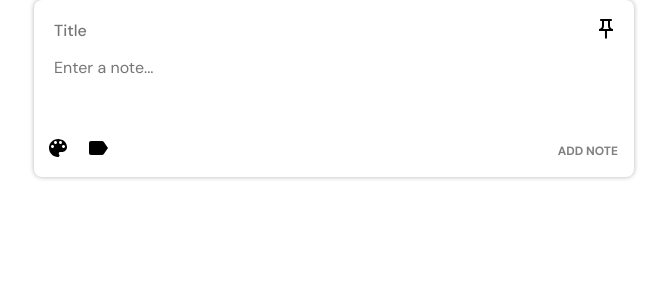
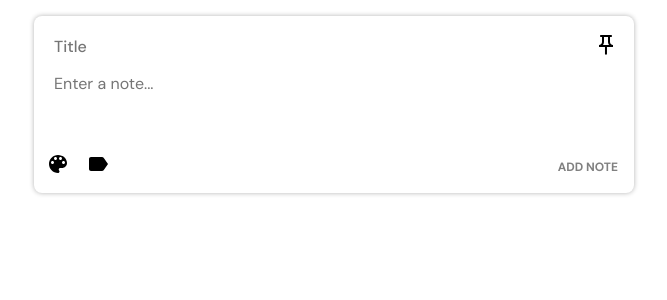
Before and after one commit to tejpatelme/my-notes-app, a React (Create React App) app: page / in a window 1280 px wide. Shown: the top 300 px of the page, without its empty margins (306-973 px from the left). Built offline with nearby package versions, Linux system fonts and the light colour scheme.

Commit message:
style : added global styles

```diff
--- a/src/App.css
+++ b/src/App.css
@@ -6,3 +6,7 @@
 	padding: 0;
 	font-family: "DM Sans", sans-serif;
 }
+
+body {
+	padding: 16px;
+}
```
